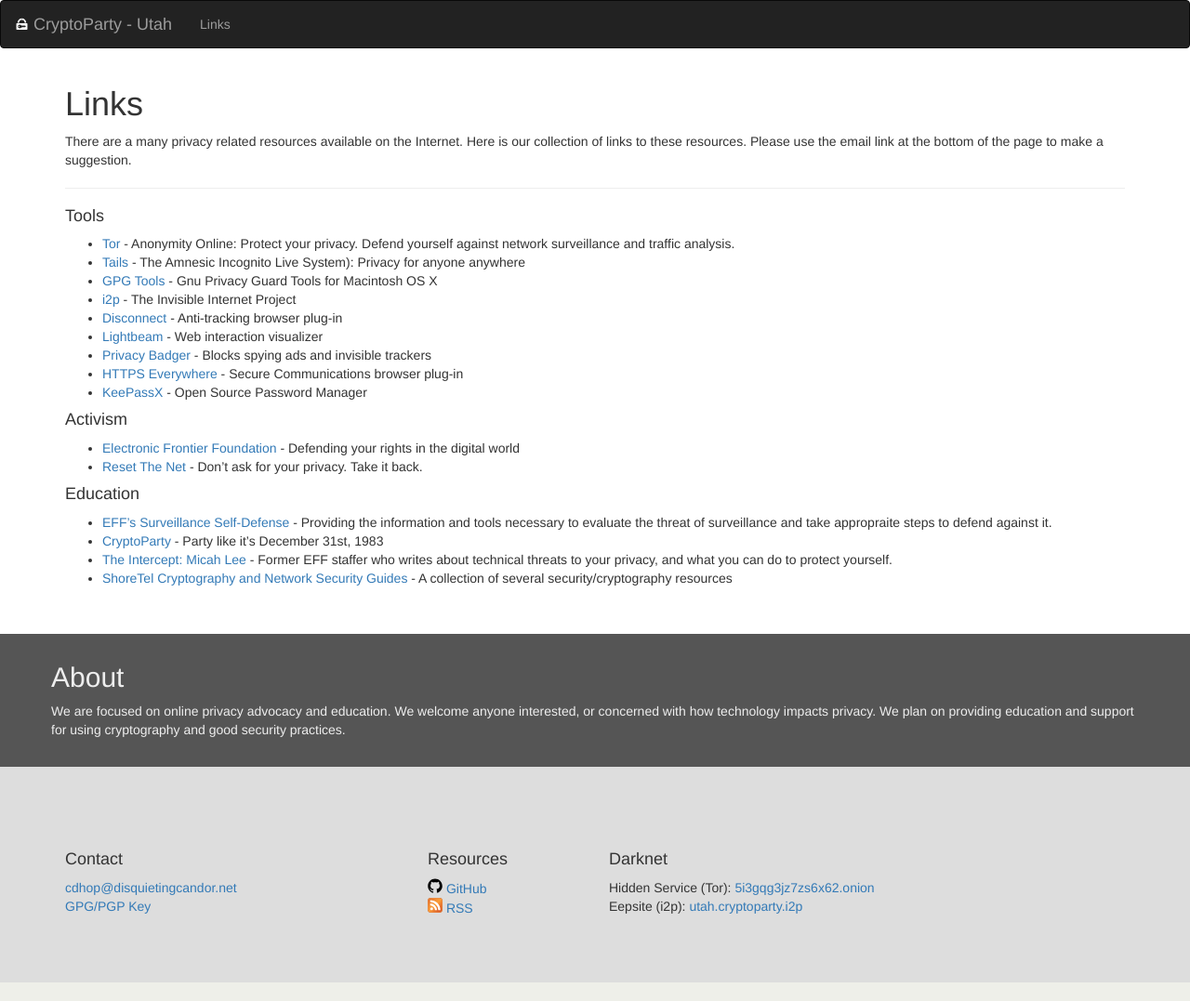
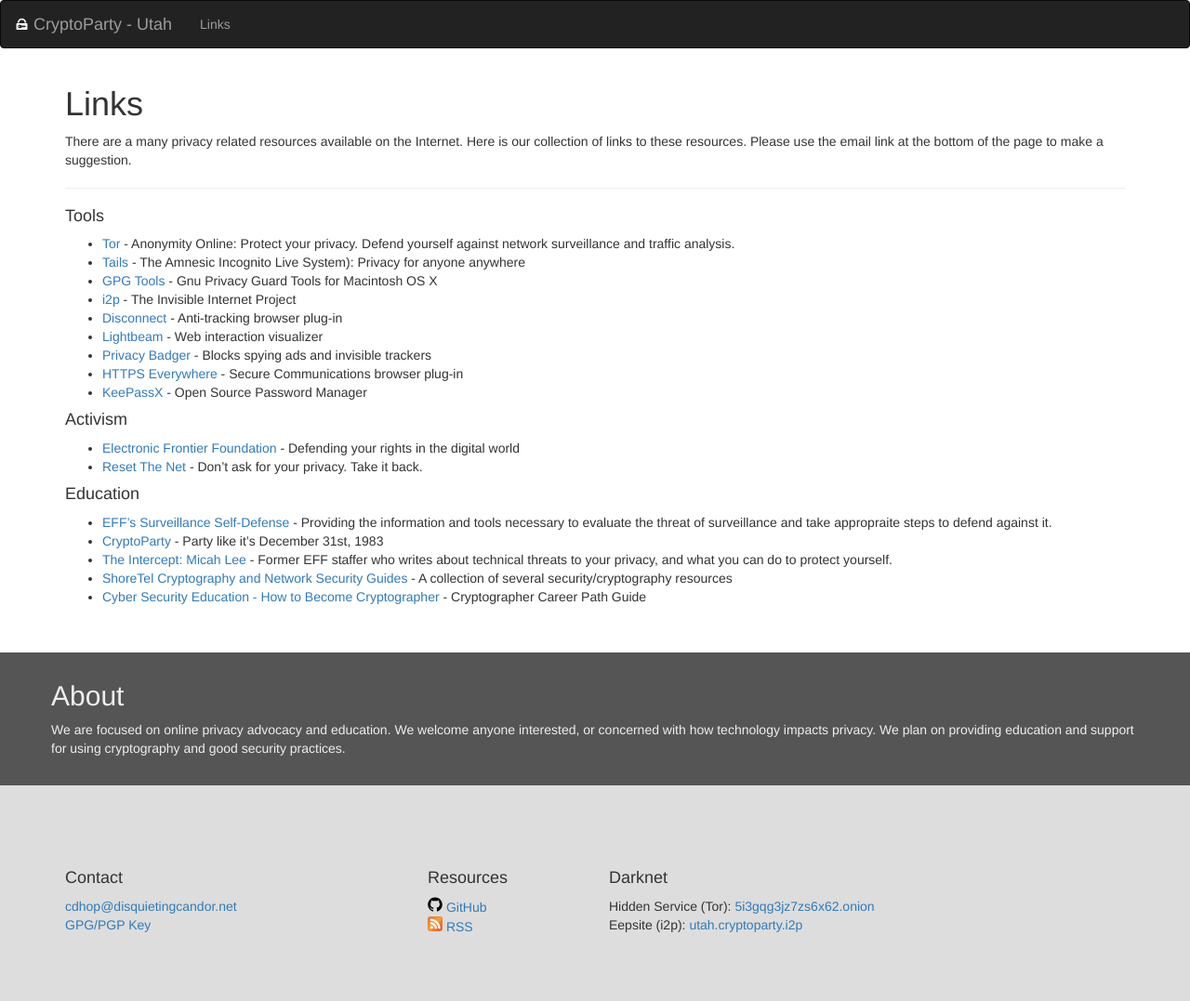
Before and after one commit to cdhop/cryptopartyutah, a Jekyll site: the page built from links.md, in a window 1280 px wide. Shown: the whole page at 93% size. Built offline with Jekyll 4.4.1, drawn with Linux system fonts in a browser that asks for light colours.

Commit message:
Added link

```diff
--- a/links.md
+++ b/links.md
@@ -31,3 +31,4 @@
 * [CryptoParty](https://cryptoparty.io) - Party like it's December 31st, 1983
 * [The Intercept: Micah Lee](https://firstlook.org/theintercept/staff/micah-lee/) - Former EFF staffer who writes about technical threats to your privacy, and what you can do to protect yourself.
 * [ShoreTel Cryptography and Network Security Guides](https://www.shoretel.com/web-communication-cryptography-and-network-security) - A collection of several security/cryptography resources
+* [Cyber Security Education - How to Become Cryptographer](http://www.cybersecurityeducation.org/careers/cryptographer/) - Cryptographer Career Path Guide
```
Also changed, not shown: 1 other file.
